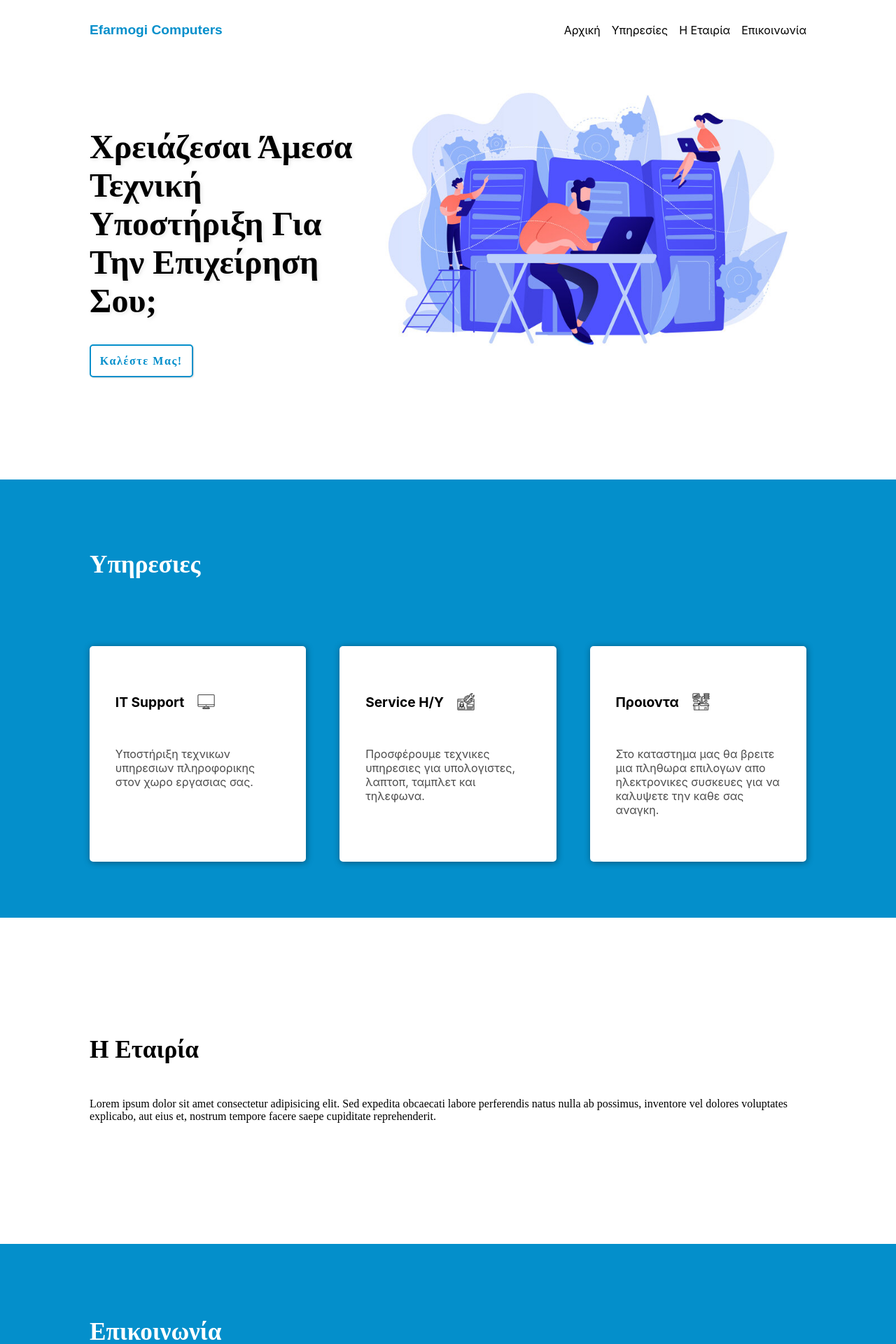
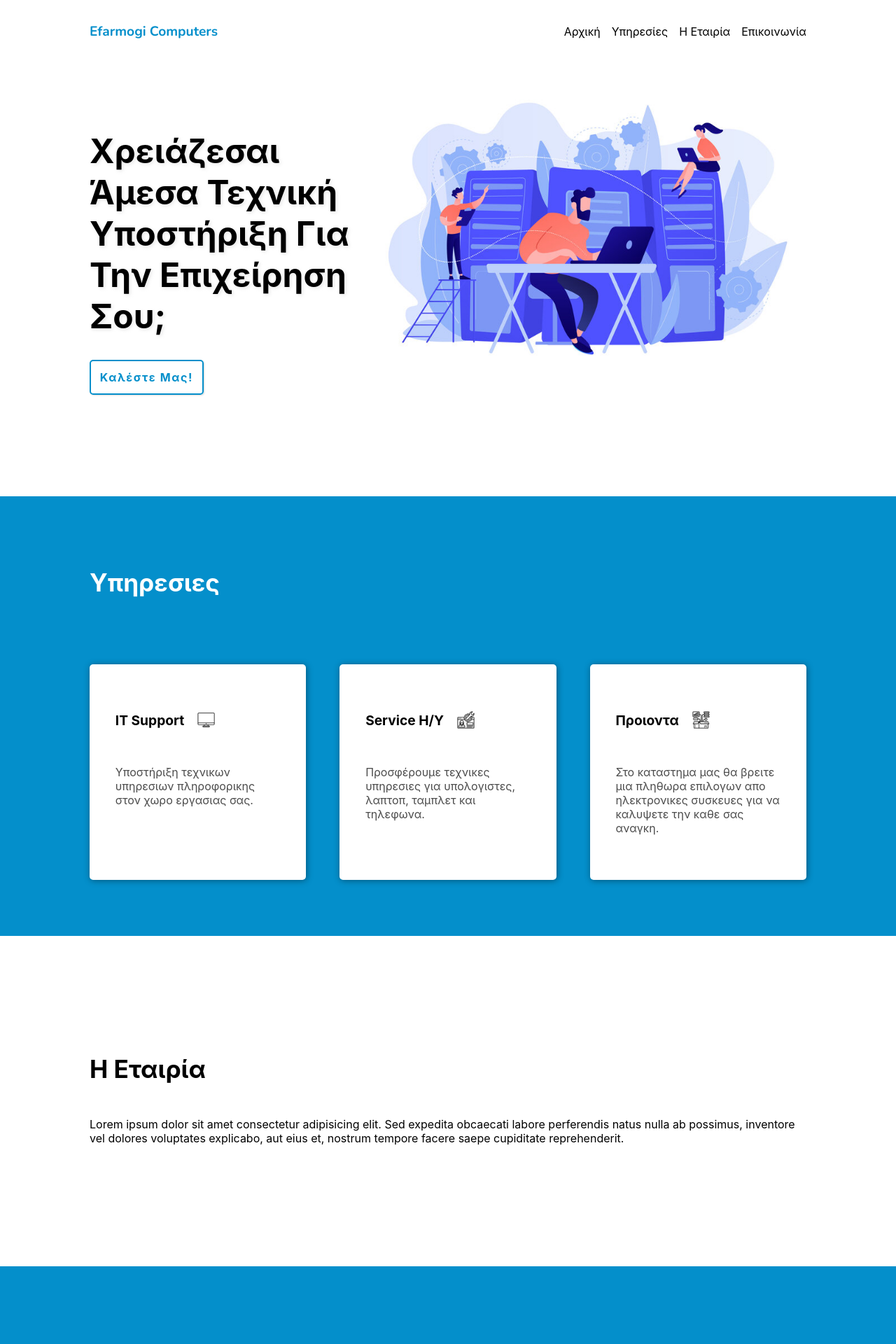
Before and after one commit to SamuelSub/efarmogi-computers, a Next.js app: page / in a window 1280 px wide. Shown: the top 1920 px of the page at 70% size. Built offline with nearby package versions, Linux system fonts and the light colour scheme.

Commit message:
used nextjs font optimization

```diff
--- a/components/Logo.js
+++ b/components/Logo.js
@@ -1,10 +1,14 @@
 import React from 'react'
 import styles from '../styles/Logo.module.css'
+import Head from 'next/head'
 
 export const Logo = () => {
   return (
     <div>
-      <h2 className={styles.logo}>Efarmogi Computers</h2>
+      <Head>
+        <link href="https://fonts.googleapis.com/css2?family=Nunito:wght@700&display=swap" rel="stylesheet" />
+      </Head>
+      <h2 className={styles.logo} >Efarmogi Computers</h2>
     </div>
   )
 }
--- a/pages/index.js
+++ b/pages/index.js
@@ -16,6 +16,7 @@
         <title>Efarmogi Copmuters</title>
         <meta name="description" content="Generated by create next app" />
         <meta charset="UTF-8"></meta>
+        <link href="https://fonts.googleapis.com/css2?family=Roboto&display=swap" rel="stylesheet" />
       </Head>
       <body>
         <Navbar />
--- a/styles/About.module.css
+++ b/styles/About.module.css
@@ -1,7 +1,6 @@
 .aboutWrapper {
   width: 80vw;
   margin: auto;
-  font-family: 'Vollkorn', serif;
   padding: 4em 0em;
 }
 
--- a/styles/Contact.module.css
+++ b/styles/Contact.module.css
@@ -6,7 +6,6 @@
   background-color: #048fcb;
   color: white;
   padding-bottom: 2em;
-  font-family: 'Vollkorn', serif;
 }
 
 .mainHeading {
--- a/styles/Home.module.css
+++ b/styles/Home.module.css
@@ -9,7 +9,6 @@
 
 .mainHeading {
   font-size: calc(1rem + 4.5vw);
-  font-family: 'Vollkorn', serif;
   margin: 1em auto;
   text-shadow: 2px 2px 5px rgba(180, 180, 180, 0.3);
   margin-top: 2em;
@@ -26,7 +25,6 @@
 .cta {
   background-color: white;
   border: 2px solid #048fcb;
-  font-family: 'Vollkorn', serif;
   color: #048fcb;
   width: 12em;
   padding: 0.8em;
--- a/styles/Services.module.css
+++ b/styles/Services.module.css
@@ -4,7 +4,6 @@
   width: 80%;
   margin: 4em auto;
   padding-top: 2em;
-  font-family: 'Vollkorn', serif;
   color: white;
 }
 
```
